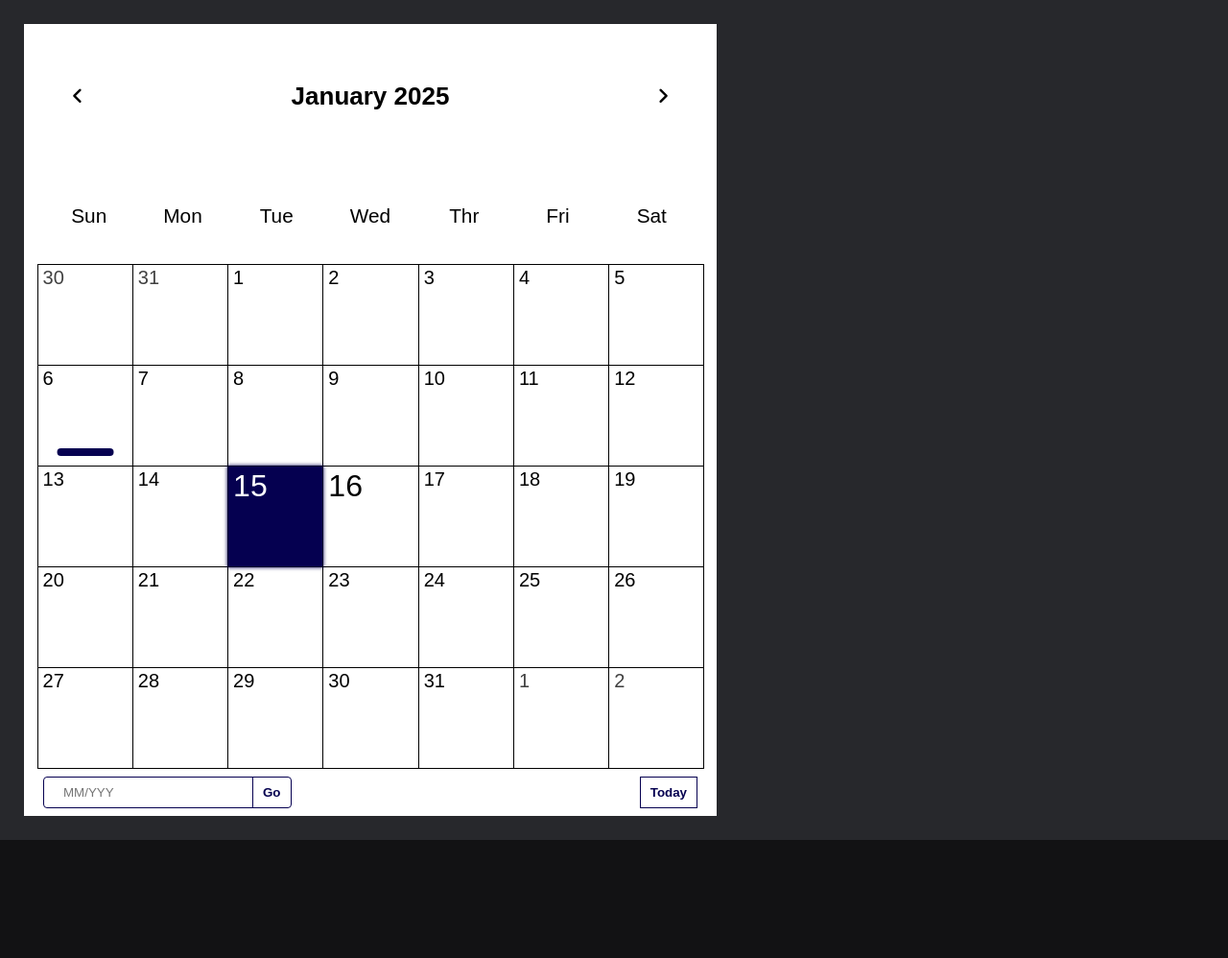
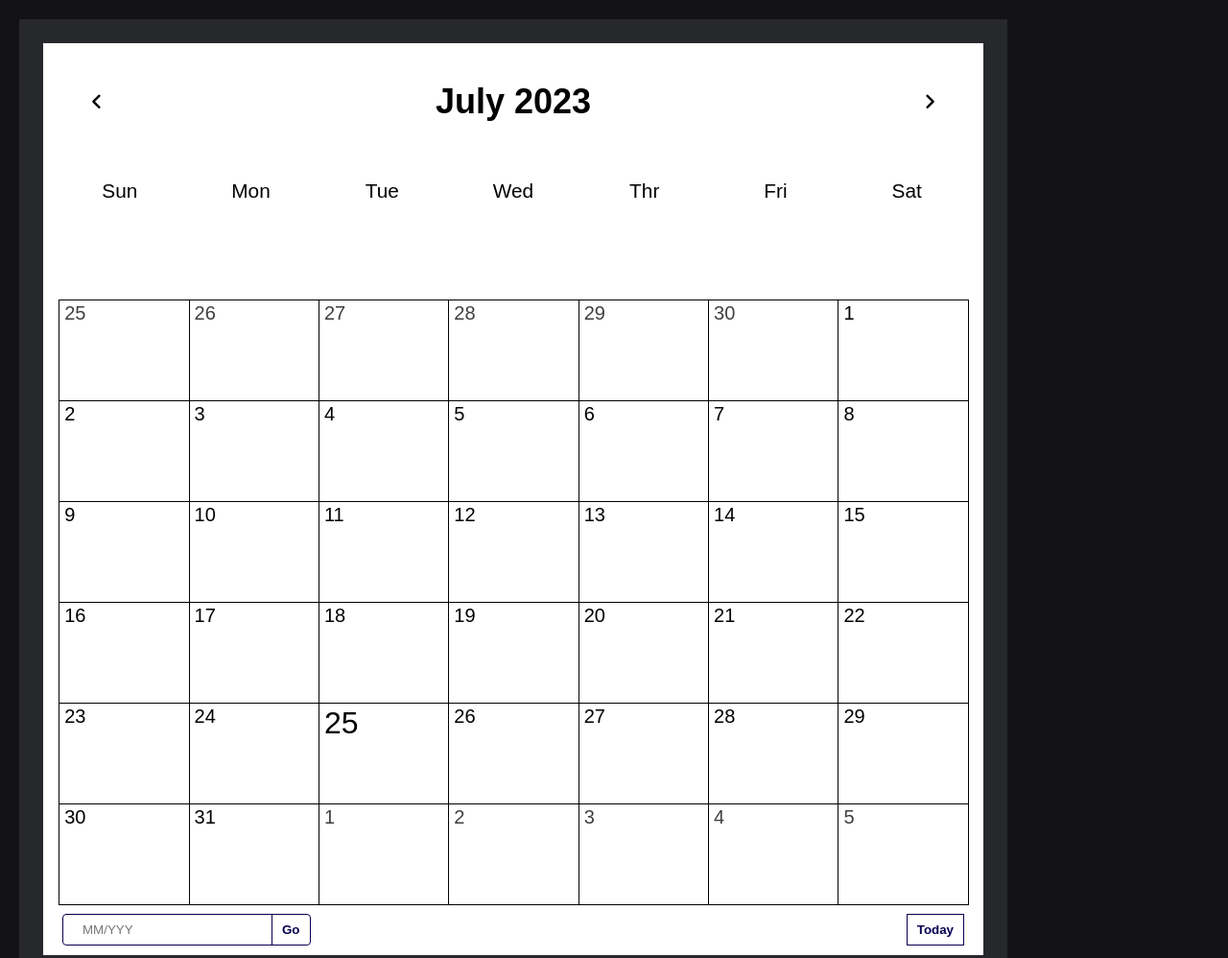
Before and after one commit to BrandonTCozart/React-ToDo-Application, a plain HTML site: page Vanilla/index.html in a window 1280 px wide. Shown: the top 998 px of the page at 96% size. Before the commit the page ends 875 px from the top, so only its background shows below. Drawn offline with Linux system fonts and the light colour scheme.

Commit message:
Update 4
made the javaScript for the calendar implementing the month, year, and days and also added the previous and next month buttons. Added a little jQuery. still need to add a monthly events section on the right and need to add the ability to add an event.

```diff
--- a/Vanilla/index.html
+++ b/Vanilla/index.html
@@ -22,7 +22,7 @@
             <div class="calendar">
                 <div class="month">
                     <i class="fa fa-angle-left prev"></i>
-                    <div class="date">January 2025</div>
+                    <div class="date"></div>
                     <i class="fa fa-angle-right next"></i>
 
                 </div>
@@ -36,41 +36,6 @@
                     <div>Sat</div>
                 </div>
                 <div class="days">
-                    <div class="day prev-date">30</div>
-                    <div class="day prev-date">31</div>
-                    <div class="day">1</div>
-                    <div class="day">2</div>
-                    <div class="day">3</div>
-                    <div class="day">4</div>
-                    <div class="day">5</div>
-                    <div class="day event">6</div>
-                    <div class="day">7</div>
-                    <div class="day">8</div>
-                    <div class="day">9</div>
-                    <div class="day">10</div>
-                    <div class="day">11</div>
-                    <div class="day">12</div>
-                    <div class="day">13</div>
-                    <div class="day">14</div>
-                    <div class="day active">15</div>
-                    <div class="day today">16</div>
-                    <div class="day">17</div>
-                    <div class="day">18</div>
-                    <div class="day">19</div>
-                    <div class="day">20</div>
-                    <div class="day">21</div>
-                    <div class="day">22</div>
-                    <div class="day">23</div>
-                    <div class="day">24</div>
-                    <div class="day">25</div>
-                    <div class="day">26</div>
-                    <div class="day">27</div>
-                    <div class="day">28</div>
-                    <div class="day">29</div>
-                    <div class="day">30</div>
-                    <div class="day">31</div>
-                    <div class="day next-date">1</div>
-                    <div class="day next-date">2</div>
                 </div>
                 <div class="goto-today">
                     <div class="goto">
--- a/Vanilla/script.js
+++ b/Vanilla/script.js
@@ -0,0 +1,92 @@
+//sets up classes
+const calendar = $(".calendar");
+const date = $(".date");
+const daysContainer = $(".days");
+const prev = $(".prev");
+const next = $(".next");
+
+//Creates dates
+let today = new Date();
+let activeDay;
+let month = today.getMonth();
+let year = today.getFullYear();
+
+//converts month num to String
+const months = [
+  "January",
+  "February",
+  "March",
+  "April",
+  "May",
+  "June",
+  "July",
+  "August",
+  "September",
+  "October",
+  "November",
+  "December",
+];
+
+//adds days for prev, current, and next month
+function createCalendar() {
+  const firtsDay = new Date(year, month, 1);
+  const day = firtsDay.getDay();
+
+  const lastDay = new Date(year, month + 1, 0);
+  const lastDate = lastDay.getDate();
+
+  const prevLastDay = new Date(year, month, 0);
+  const prevDays = prevLastDay.getDate();
+
+  const nextDays = 7 - lastDay.getDay() - 1;
+
+  date.html(months[month] + " " + year);
+
+  let days = "";
+
+  //prev days
+  for (let x = day; x > 0; x--) {
+    days += `<div class="day prev-date" >${prevDays - x + 1}</div>`;
+  }
+
+  for (let y = 1; y <= lastDate; y++) {
+    if (
+      y === new Date().getDate() &&
+      year === new Date().getFullYear() &&
+      month === new Date().getMonth()
+    ) {
+      y;
+      days += `<div class="day today" >${y}</div>`;
+    } else {
+      days += `<div class="day" >${y}</div>`;
+    }
+  }
+
+  for (let z = 1; z <= nextDays; z++) {
+    days += `<div class="day next-date" >${z}</div>`;
+  }
+
+  daysContainer.html(days);
+}
+createCalendar();
+
+//creates previous and next months
+
+function prevMonth() {
+  month--;
+  if (month < 0) {
+    month = 11;
+    year--;
+  }
+  createCalendar();
+}
+function nextMonth() {
+  month++;
+  if (month > 11) {
+    month = 0;
+    year++;
+  }
+  createCalendar();
+}
+$(".next").on("click", nextMonth);
+$(".prev").on("click", prevMonth);
--- a/Vanilla/styles.css
+++ b/Vanilla/styles.css
@@ -10,12 +10,11 @@ body {
   min-height: 100vh;
   display: flex;
   align-items: center;
-  justify-content: center;
 }
 .container {
   position: relative;
-  min-height: 850px;
-  margin: 0 auto;
+  min-height: 1000px;
+  margin: 20px;
   padding: 5px;
   color: white;
   display: flex;
@@ -27,14 +26,15 @@ body {
   padding: 20px;
 }
 .calendar {
-  width: 100%;
+  width: 800px;
   height: 100%;
   display: flex;
   flex-direction: column;
   color: #000000;
   background-color: #ffffff;
   overflow: auto;
-  min-width: 600px;
+  min-width: 980px;
+  position: relative;
 }
 .calendar .month {
   width: 100%;
@@ -48,7 +48,7 @@ body {
   text-transform: capitalize;
 }
 .calendar .date {
-  font-size: 26px;
+  font-size: 36px;
   font-weight: 600;
 }
 
@@ -69,11 +69,11 @@ body {
 
 .calendar .weekdays {
   width: 100%;
-  height: 100px;
+  height: 80px;
   display: flex;
   align-items: center;
   justify-content: space-between;
-  padding: 0 20px;
+  padding: 0 13px;
   font-weight: 500;
   font-size: 1.3rem;
   text-transform: capitalize;
@@ -84,17 +84,22 @@ body {
   display: flex;
   align-items: center;
   justify-content: center;
+
 }
 
 .calendar .days {
   width: 100%;
-  height: 260px;
+  height: 100%;
   display: flex;
   flex-wrap: wrap;
   justify-content: center;
   font-size: 1.3rem;
   position: relative;
   padding: 0 10px;
+  margin-top: 80px;
+  margin-bottom: 300px;
+  max-height: 260px;
+
 }
 
 .calendar .days .day {
@@ -114,7 +119,6 @@ body {
 }
 
 .calendar .day:not(.prev-date, .next-date):hover {
-  /* these days are temporary until javascript added*/
   color: #ffffff;
   background-color: #050050;
 
@@ -184,8 +188,8 @@ transition: color 0.07s ease;
     align-items: center;
     justify-content: space-between;
     gap: 5px;
-    padding: 0 20px;
-    margin-top: 265px; /* Add margin-top to move the container down */
+    padding: 0 20px 10px;
+    margin-top: 80px;
     color: #050050;
   }
 .calendar .goto-today .goto {
```
